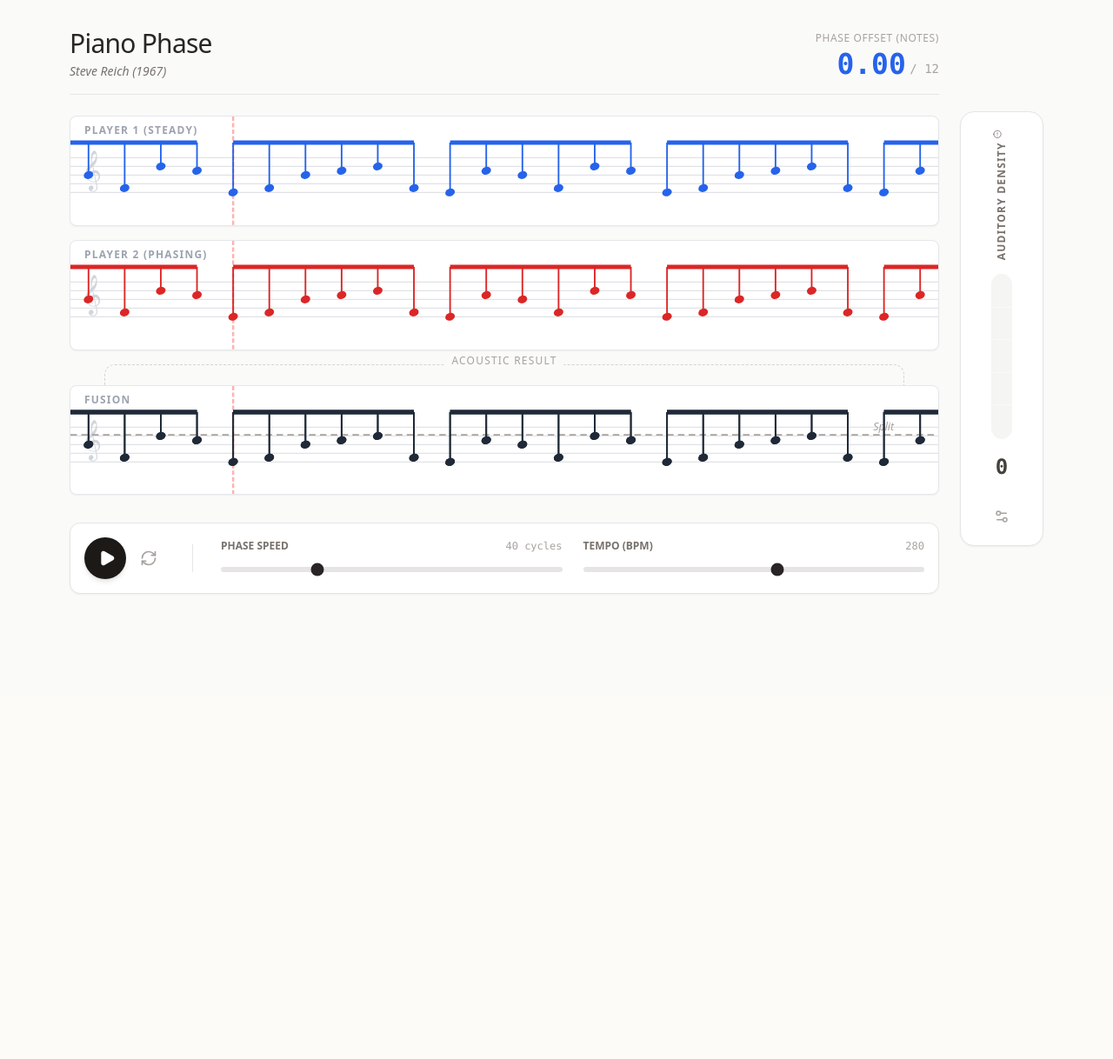
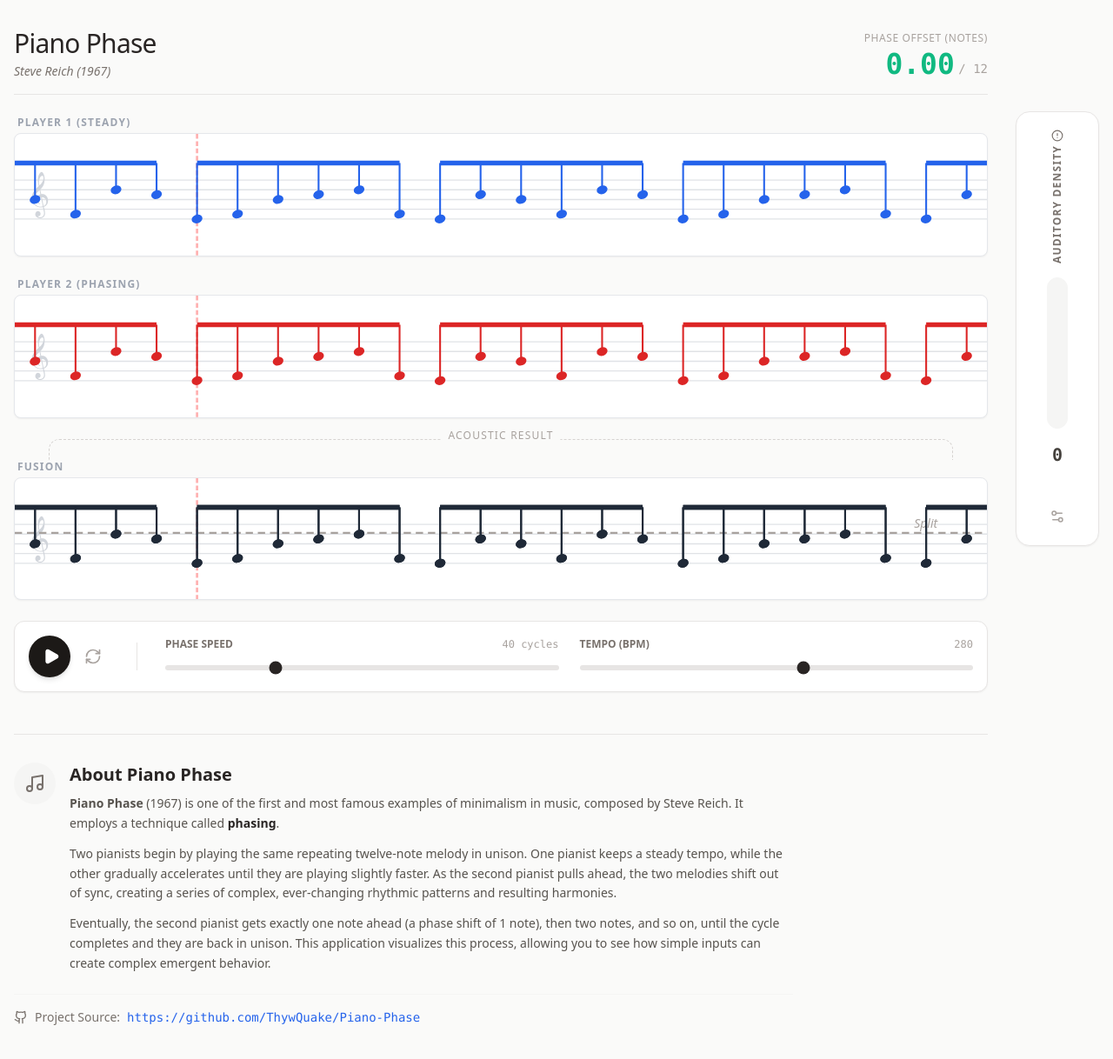
Before and after one commit to ThywQuake/Piano-Phase, a React (Vite) app: page / in a window 1280 px wide. Shown: the top 1218 px of the page at 87% size. Before the commit the page ends 800 px from the top, so only its background shows below. Built offline with nearby package versions, Linux system fonts and the light colour scheme.

Commit message:
modify bar

```diff
--- a/App.tsx
+++ b/App.tsx
@@ -1,5 +1,5 @@
 import React, { useState, useEffect, useRef, useCallback } from 'react';
-import { Play, Pause, RefreshCw, Info, Settings2, X } from 'lucide-react';
+import { Play, Pause, RefreshCw, Info, Settings2, X, Music, Github } from 'lucide-react';
 import { MusicStaff } from './components/MusicStaff';
 import { soundEngine } from './services/SoundEngine';
 import { MELODY, NOTE_COUNT } from './constants';
@@ -121,17 +121,93 @@
   // Convert to Notes (Total 12)
   const notesDiff = rawDiff * NOTE_COUNT;
 
-  // Highlight logic
-  // 6.00 is exactly 0.5 phase (anti-phase)
-  // 0.00 / 12.00 is locked
-  const isLocked = notesDiff < 0.1 || notesDiff > 11.9;
-  const isAnti = Math.abs(notesDiff - 6.0) < 0.1;
-  const isSubPhase = Math.abs(notesDiff % 1) < 0.1; // Hits an exact note shift?
+  // Highlight logic: Highlight 0.0, 0.5, 1.0, 1.5 ... (Multiples of 0.5)
+  // We check if distance to nearest 0.5 is small
+  const doubled = notesDiff * 2;
+  const nearestHalf = Math.round(doubled) / 2;
+  const distToHalf = Math.abs(notesDiff - nearestHalf);
 
-  let phaseColorClass = "text-stone-500";
-  if (isLocked) phaseColorClass = "text-blue-600 font-bold scale-110";
-  else if (isAnti) phaseColorClass = "text-purple-600 font-bold scale-110";
-  else if (isSubPhase) phaseColorClass = "text-stone-800 font-bold";
+  const isHighlight = distToHalf < 0.05; // Tight tolerance 0.05 notes
+
+  // Determine color based on "exactness"
+  let phaseColorClass = "text-stone-400";
+  if (isHighlight) {
+    // Check if it's a whole integer (Main beats) vs half (Off beats)
+    const isInteger = Math.abs(nearestHalf % 1) < 0.01;
+    if (isInteger) {
+         // Integer -> Low AD Green (Emerald)
+         phaseColorClass = "text-emerald-500 font-bold scale-110";
+    } else {
+         // Half -> High AD Red (Rose)
+         phaseColorClass = "text-rose-500 font-bold scale-105";
+    }
+  }
+
+  // Shared Chaos Meter Content
+  const renderChaosMeter = (isVertical: boolean) => (
+    <div className={`flex ${isVertical ? 'flex-col items-center py-4' : 'flex-row items-center px-4 py-3'} h-full w-full bg-white rounded-2xl shadow-sm border border-stone-200 relative gap-4`}>
+        {/* Label */}
+        <div
+            onClick={() => setIsInfoOpen(true)}
+            className="cursor-pointer hover:text-blue-500 transition-colors flex items-center"
+            style={isVertical ? { writingMode: 'vertical-rl', transform: 'rotate(180deg)' } : {}}
+        >
+            <span className="text-xs font-bold text-stone-500 uppercase tracking-widest whitespace-nowrap flex items-center gap-1">
+                Auditory Density <Info size={14} className={isVertical ? "mb-1" : "ml-1"}/>
+            </span>
+        </div>
+
+        {/* Meter Bar */}
+        <div className={`flex-1 bg-stone-100 rounded-full relative overflow-hidden border border-stone-100 ${isVertical ? 'w-6 h-full' : 'h-4 w-full'}`}>
+            <div
+                className="absolute bg-gradient-to-r lg:bg-gradient-to-t from-emerald-400 via-yellow-400 to-rose-500 transition-all duration-300 ease-out"
+                style={isVertical ? {
+                    width: '100%',
+                    bottom: 0,
+                    height: `${Math.min(100, (chaosScore / 30) * 100)}%`
+                } : {
+                    height: '100%',
+                    left: 0,
+                    width: `${Math.min(100, (chaosScore / 30) * 100)}%`
+                }}
+            ></div>
+        </div>
+
+        {/* Score Number */}
+        <div className={`text-xl font-mono font-bold text-stone-700 ${isVertical ? 'mb-6 text-center' : 'w-8 text-right'}`}>
+            {chaosScore}
+        </div>
+
+        {/* Settings Button */}
+        <div className="relative">
+            <button
+                onClick={(e) => {
+                    e.stopPropagation();
+                    setIsSettingsOpen(!isSettingsOpen);
+                }}
+                className={`p-2 rounded-full transition-colors ${isSettingsOpen ? 'bg-stone-100 text-stone-800' : 'text-stone-400 hover:text-stone-600'}`}
+            >
+                <Settings2 size={18} />
+            </button>
+
+            {/* Popover */}
+            {isSettingsOpen && (
+                <div
+                    onClick={(e) => e.stopPropagation()}
+                    className={`absolute z-20 bg-stone-800 text-white p-3 rounded-lg shadow-xl w-48 ${isVertical ? 'right-full top-1/2 -translate-y-1/2 mr-3' : 'bottom-full right-0 mb-3'}`}
+                >
+                    <div className="text-xs font-bold mb-2">History Window: {chaosWindow}s</div>
+                    <input
+                        type="range" min="0.5" max="5.0" step="0.5"
+                        value={chaosWindow}
+                        onChange={(e) => setChaosWindow(parseFloat(e.target.value))}
+                        className="w-full h-1 bg-stone-600 rounded appearance-none cursor-pointer accent-white"
+                    />
+                </div>
+            )}
+        </div>
+    </div>
+  );
 
   return (
     <div className="min-h-screen bg-stone-50 text-stone-900 font-sans selection:bg-stone-200 flex flex-col" onClick={() => setIsSettingsOpen(false)}>
@@ -163,7 +239,7 @@
         </div>
       )}
 
-      <div className="flex-1 max-w-6xl mx-auto px-4 py-8 w-full flex gap-6">
+      <div className="flex-1 max-w-7xl mx-auto px-4 py-8 w-full flex flex-row gap-8">
 
         {/* Main Content Area */}
         <div className="flex-1 min-w-0">
@@ -185,7 +261,7 @@
             </div>
 
             {/* Staves */}
-            <div className="space-y-4">
+            <div className="space-y-6">
                 <MusicStaff
                     label="Player 1 (Steady)"
                     progressP1={p1Progress}
@@ -214,9 +290,14 @@
                 </div>
             </div>
 
+            {/* Mobile/Tablet Chaos Meter (Horizontal) - Hidden on Large Screens */}
+            <div className="mt-8 lg:hidden">
+                {renderChaosMeter(false)}
+            </div>
+
             {/* Controls Bar */}
-            <div className="mt-8 bg-white p-4 rounded-xl shadow-sm border border-stone-200 flex flex-wrap items-center gap-6">
-                <div className="flex items-center gap-2">
+            <div className="mt-6 bg-white p-4 rounded-xl shadow-sm border border-stone-200 flex flex-col sm:flex-row items-center gap-6">
+                <div className="flex items-center gap-2 self-start sm:self-center">
                     <button
                         onClick={togglePlay}
                         className="flex items-center justify-center w-12 h-12 rounded-full bg-stone-900 text-white hover:bg-stone-700 transition-colors shadow-md"
@@ -228,10 +309,10 @@
                     </button>
                 </div>
 
-                <div className="h-8 w-px bg-stone-200 mx-2 hidden md:block"></div>
+                <div className="h-px w-full sm:h-8 sm:w-px bg-stone-200 mx-2"></div>
 
                 {/* Sliders Grid */}
-                <div className="flex-1 grid grid-cols-1 md:grid-cols-2 gap-6">
+                <div className="flex-1 grid grid-cols-1 md:grid-cols-2 gap-6 w-full">
                     <div className="min-w-[150px]">
                         <div className="flex justify-between mb-1">
                             <label className="text-xs font-bold text-stone-500 uppercase">Phase Speed</label>
@@ -257,69 +338,55 @@
                     </div>
                 </div>
             </div>
+
+            {/* Description Section */}
+            <div className="mt-12 border-t border-stone-200 pt-8 pb-8">
+                <div className="flex flex-col gap-6 max-w-4xl">
+                    <div className="flex items-start gap-4">
+                        <div className="p-3 bg-stone-100 rounded-full text-stone-500 hidden sm:block">
+                            <Music size={24} />
+                        </div>
+                        <div className="flex-1">
+                            <h2 className="text-xl font-bold text-stone-800 mb-2">About Piano Phase</h2>
+                            <div className="prose prose-stone text-sm text-stone-600 leading-relaxed space-y-3">
+                                <p>
+                                    <strong>Piano Phase</strong> (1967) is one of the first and most famous examples of minimalism in music, composed by
+                                    Steve Reich. It employs a technique called <span className="text-stone-800 font-semibold">phasing</span>.
+                                </p>
+                                <p>
+                                    Two pianists begin by playing the same repeating twelve-note melody in unison. One pianist keeps a steady tempo,
+                                    while the other gradually accelerates until they are playing slightly faster. As the second pianist pulls ahead,
+                                    the two melodies shift out of sync, creating a series of complex, ever-changing rhythmic patterns and resulting harmonies.
+                                </p>
+                                <p>
+                                    Eventually, the second pianist gets exactly one note ahead (a phase shift of 1 note), then two notes, and so on,
+                                    until the cycle completes and they are back in unison. This application visualizes this process, allowing you to
+                                    see how simple inputs can create complex emergent behavior.
+                                </p>
+                            </div>
+                        </div>
+                    </div>
+
+                    <div className="flex items-center gap-2 text-sm text-stone-500 border-t border-stone-100 pt-4">
+                        <Github size={16} />
+                        <span>Project Source:</span>
+                        <a
+                            href="https://github.com/ThywQuake/Piano-Phase"
+                            target="_blank"
+                            rel="noopener noreferrer"
+                            className="text-blue-600 hover:underline font-mono"
+                        >
+                            https://github.com/ThywQuake/Piano-Phase
+                        </a>
+                    </div>
+                </div>
+            </div>
         </div>
 
-        {/* Sidebar: Chaos Meter */}
-        <div className="w-24 flex flex-col items-center pt-24 shrink-0">
-             <div className="flex flex-col items-center h-full max-h-[500px] w-full bg-white rounded-2xl shadow-sm border border-stone-200 py-4 relative">
-
-                {/* Fixed Label: Rotate -90 degrees properly */}
-                <div
-                    onClick={() => setIsInfoOpen(true)}
-                    className="cursor-pointer hover:text-blue-500 transition-colors mb-4"
-                    style={{ writingMode: 'vertical-rl', transform: 'rotate(180deg)' }}
-                >
-                   <span className="text-xs font-bold text-stone-500 uppercase tracking-widest whitespace-nowrap">
-                       Auditory Density <Info size={10} className="inline ml-1 mb-1"/>
-                   </span>
-                </div>
-
-                {/* Meter Container */}
-                <div className="flex-1 w-6 bg-stone-100 rounded-full relative overflow-hidden mb-4 border border-stone-100">
-                    <div
-                        className="absolute bottom-0 left-0 right-0 bg-gradient-to-t from-emerald-400 via-yellow-400 to-rose-500 transition-all duration-300 ease-out"
-                        style={{ height: `${Math.min(100, (chaosScore / 30) * 100)}%` }}
-                    ></div>
-                    {/* Ticks */}
-                    {[1,2,3,4].map(i => (
-                        <div key={i} className="absolute w-full h-px bg-white/50" style={{ bottom: `${i*20}%`}}></div>
-                    ))}
-                </div>
-
-                <div className="text-2xl font-mono font-bold text-stone-700 mb-6">
-                    {chaosScore}
-                </div>
-
-                {/* Window Setting */}
-                <div className="relative">
-                    <button
-                        onClick={(e) => {
-                            e.stopPropagation();
-                            setIsSettingsOpen(!isSettingsOpen);
-                        }}
-                        className={`p-2 rounded-full transition-colors ${isSettingsOpen ? 'bg-stone-100 text-stone-800' : 'text-stone-400 hover:text-stone-600'}`}
-                    >
-                        <Settings2 size={18} />
-                    </button>
-
-                    {/* Popover for slider */}
-                    {isSettingsOpen && (
-                        <div
-                            onClick={(e) => e.stopPropagation()}
-                            className="absolute right-full top-1/2 -translate-y-1/2 mr-3 bg-stone-800 text-white p-3 rounded-lg shadow-xl w-48 z-20"
-                        >
-                            <div className="text-xs font-bold mb-2">History Window: {chaosWindow}s</div>
-                            <input
-                                type="range" min="0.5" max="5.0" step="0.5"
-                                value={chaosWindow}
-                                onChange={(e) => setChaosWindow(parseFloat(e.target.value))}
-                                className="w-full h-1 bg-stone-600 rounded appearance-none cursor-pointer accent-white"
-                            />
-                            {/* Arrow */}
-                            <div className="absolute top-1/2 right-[-4px] -translate-y-1/2 w-2 h-2 bg-stone-800 rotate-45"></div>
-                        </div>
-                    )}
-                </div>
+        {/* Desktop Chaos Meter (Vertical Sidebar) - Hidden on Mobile/Tablet */}
+        <div className="w-24 shrink-0 pt-24 hidden lg:block">
+             <div className="h-[500px] w-full sticky top-8">
+                {renderChaosMeter(true)}
              </div>
         </div>
 
--- a/components/MusicStaff.tsx
+++ b/components/MusicStaff.tsx
@@ -125,11 +125,11 @@
   };
 
   return (
-    <div className="w-full bg-white rounded-lg shadow-sm border border-gray-200 relative overflow-hidden select-none">
-      <div className="absolute top-2 left-2 text-xs font-bold text-gray-400 uppercase tracking-widest z-10 bg-white/80 px-2 rounded">
+    <div className="w-full">
+      <div className="mb-1 text-xs font-bold text-gray-400 uppercase tracking-widest pl-1">
         {label}
       </div>
-
+      <div className="w-full bg-white rounded-lg shadow-sm border border-gray-200 relative overflow-hidden select-none">
         <svg
           ref={svgRef}
           viewBox={`0 0 ${STAFF_WIDTH} ${STAFF_HEIGHT}`}
@@ -190,5 +190,6 @@
 
         </svg>
       </div>
+    </div>
   );
 };
--- a/vite.config.ts
+++ b/vite.config.ts
@@ -1,3 +1,4 @@
+// vite.config.ts
 import path from 'path';
 import { defineConfig, loadEnv } from 'vite';
 import react from '@vitejs/plugin-react';
@@ -5,6 +6,10 @@
 export default defineConfig(({ mode }) => {
     const env = loadEnv(mode, '.', '');
     return {
+      // 添加这一行！将 'Piano-Phase' 替换为你 GitHub 仓库的实际名称
+      // 如果你的仓库 URL 是 https://thywquake.github.io/my-music-app/，这里就填 '/my-music-app/'
+      base: '/Piano-Phase/',
+
       server: {
         port: 3000,
         host: '0.0.0.0',
```
Also changed, not shown: package.json (+8 -3 lines), 1 other file (tests, documents, lock files or other folders). Lines whose indentation alone changed are shown as unchanged.
